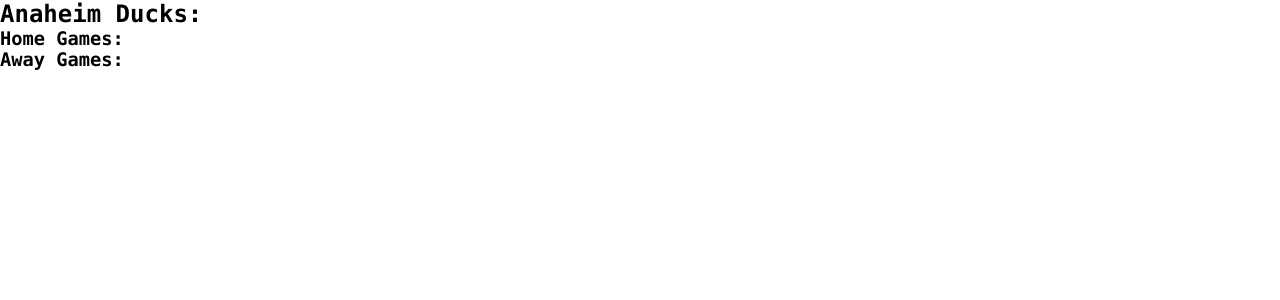
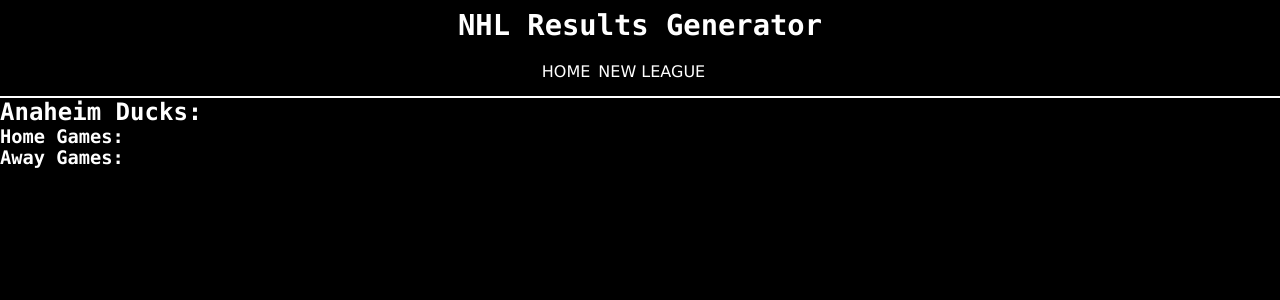
Before and after one commit to cormie45/NHL_League_Simulator, a Flask app: page /matches in a window 1280 px wide. Shown: the top 300 px of the page. Run offline with Flask 2, Linux system fonts and the light colour scheme; data that the repository does not hold is empty; some libraries are stand-ins or nearby versions.

Commit message:
homepage styling

```diff
--- a/static/home.css
+++ b/static/home.css
@@ -1,7 +1,7 @@
 #content-home {
     min-height: 100vh;
     min-width: 100vh;
-    border-left: 1px solid #254E70;
+    border-left: 1px solid white;
     padding-left: 25px;
     background-image: url(homescreen.png);
     background-repeat: no-repeat;
--- a/static/style.css
+++ b/static/style.css
@@ -2,10 +2,40 @@
 body {
     background-size: cover;
     background-repeat: no-repeat;
-    color: black;
+    background-color: black;
+    color: white;
     font-family: "Lucida Sans Unicode", "Lucida Grande", sans-serif;
     padding: 0px;
     margin: 0px;
+  }
+
+  body > header {
+    padding-left: 16px;
+    padding-right: 16px;
+    padding-top: 8px;
+    display: flex;
+    flex-direction: column;
+    justify-content: space-between;
+    background-color: black;
+    border-bottom: 2px solid white;
+  }
+
+  body > header > h1 {
+    color: white;
+    text-align: center;
+  }
+
+  body > header > nav > ul {
+    margin: 0;
+    padding: 0;
+    height: 100%;
+    display: flex;
+    justify-content: center;
+    list-style: none;
+  }
+
+  body > header > nav > ul > li > a {
+    margin-right: 8px;
   }
 
   h1, h2, h3, h4, h5, h6 {
@@ -21,7 +51,7 @@
   }
 
   a, a:link, a:visited {
-    color: #0094C6;
+    color: white;
     text-decoration: none;
   }
 
@@ -30,6 +60,7 @@
   }
 
   nav {
+    background-color: black;
     padding: 0px;
     margin: 0px;
     padding-right: 25px;
@@ -61,7 +92,7 @@
   #content {
     min-height: 100vh;
     min-width: 100vh;
-    border-left: 1px solid #254E70;
+    border-left: 4px solid white;
     padding-left: 25px;
     background-image: url(background.png);
     background-repeat: no-repeat;
--- a/templates/base.html
+++ b/templates/base.html
@@ -9,10 +9,22 @@
     <title>NHL Fantasy League</title>
 </head>
 <body>
+    <header>
+        <h1>NHL Results Generator</h1>
+        <nav>
+            <ul>
+                <li>
+                    <a href="">home</a>
+                </li>
+                <li>
+                    <a href="">new league</a>
+                </li>
+            </ul>
+        </nav>
+    </header>
+    {% block content %}
 
-            {% block content %}
-
-            {% endblock%}
+    {% endblock%}
 
 
 </body>
--- a/templates/index.html
+++ b/templates/index.html
@@ -13,7 +13,7 @@
         {% endif %}
         {% endfor %}
     </nav>
-    <section id="content-home"></section>
+    <section id="content-home">
 
     </section>
 </main>
```
Also changed, not shown: static/background.png, static/homescreen.png.
